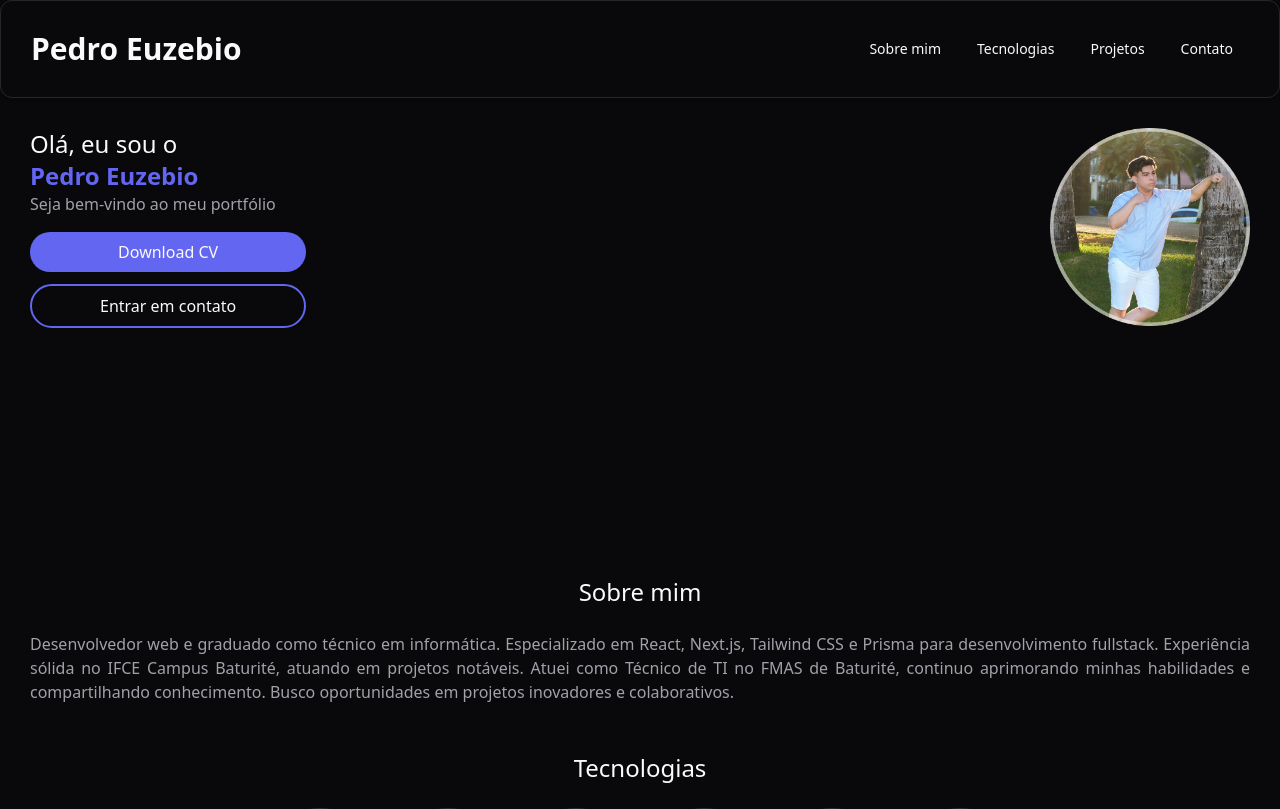
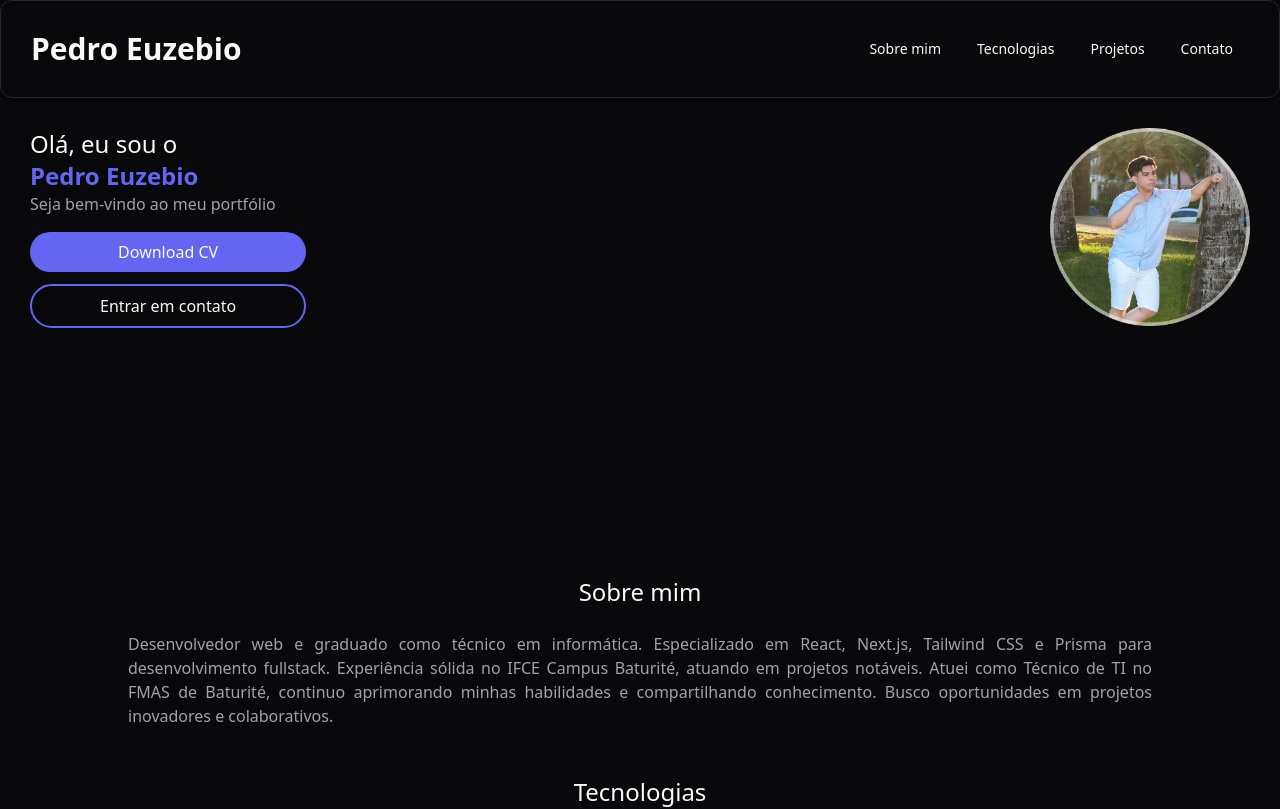
Before and after one commit to pedroeuzebioo/portfolio-2023, a Next.js app: page / in a window 1280 px wide. Shown: the top 809 px of the page. Built offline with nearby package versions, Linux system fonts and the light colour scheme.

Commit message:
refactor(about): update styling and layout in about component

```diff
--- a/src/components/about.tsx
+++ b/src/components/about.tsx
@@ -1,6 +1,6 @@
 const About = () => {
   return (
-    <section className="flex flex-col items-center gap-6">
+    <section className="m-auto flex max-w-5xl flex-col items-center gap-6">
       <h2 className="text-2xl font-medium" id="about">
         Sobre mim
       </h2>
```
